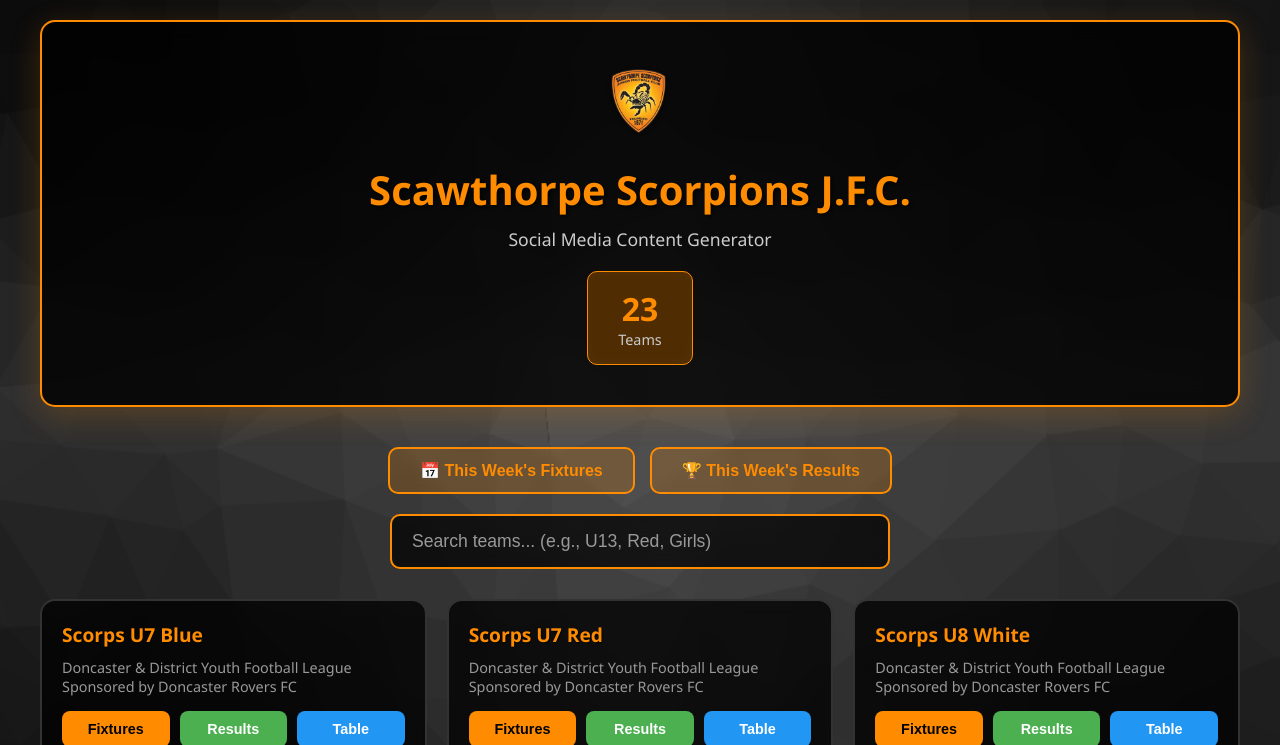
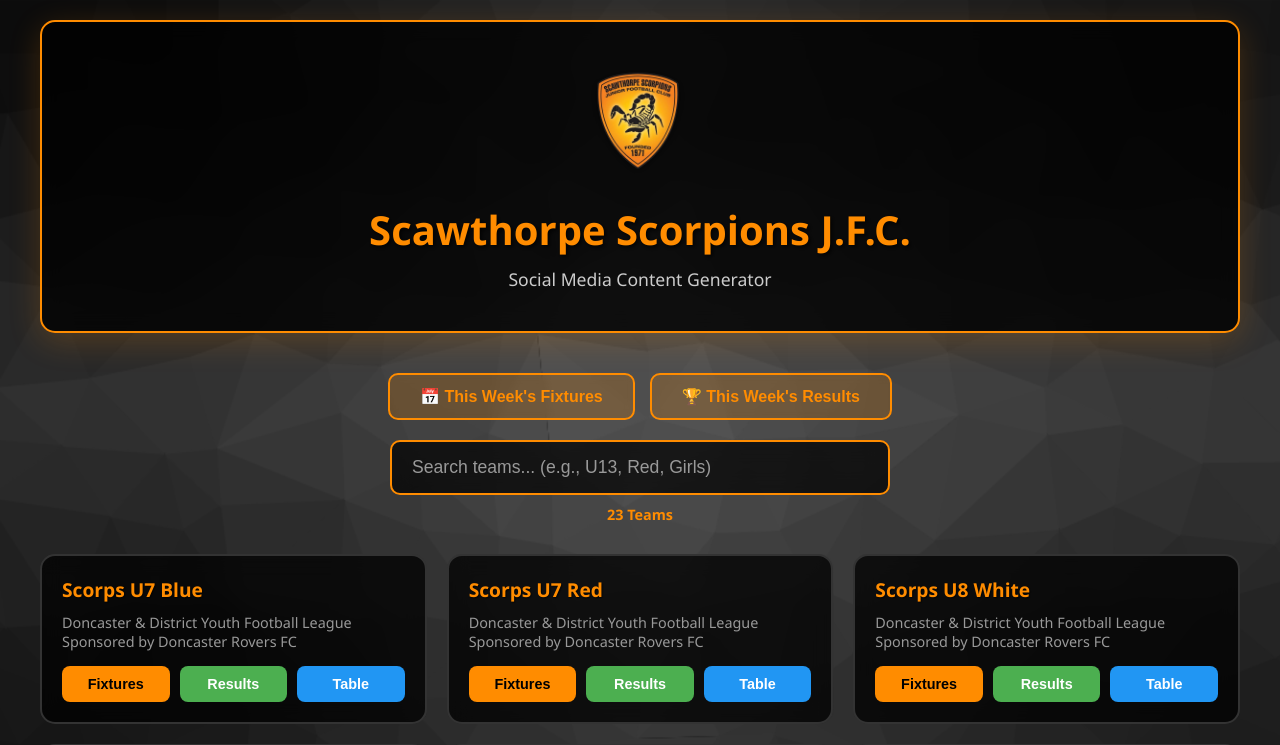
Before and after one commit to jd1977/scorps-fulltime-scraper, a Flask app: page / in a window 1280 px wide. Shown: the top 745 px of the page. Run offline with Flask 2, Linux system fonts and the light colour scheme.

Commit message:
Adjust: Larger logo and move team count
- Increased logo size from 80px to 120px
- Removed stats box from header
- Moved team count below search box
- Cleaner, more compact header design

```diff
--- a/webapp/static/css/style.css
+++ b/webapp/static/css/style.css
@@ -37,7 +37,7 @@ header {
 }
 
 .header-logo {
-    width: 80px;
+    width: 120px;
     height: auto;
     margin-bottom: 15px;
     filter: drop-shadow(0 2px 4px rgba(0, 0, 0, 0.5));
@@ -84,6 +84,13 @@ h1 {
 .search-box {
     margin-bottom: 30px;
     text-align: center;
+}
+
+.team-count {
+    margin-top: 10px;
+    color: #FF8C00;
+    font-size: 0.9em;
+    font-weight: bold;
 }
 
 .quick-actions {
--- a/webapp/templates/index.html
+++ b/webapp/templates/index.html
@@ -4,7 +4,7 @@
     <meta charset="UTF-8">
     <meta name="viewport" content="width=device-width, initial-scale=1.0">
     <title>Scawthorpe Scorpions Social Media Agent</title>
-    <link rel="stylesheet" href="{{ url_for('static', filename='css/style.css') }}?v=6">
+    <link rel="stylesheet" href="{{ url_for('static', filename='css/style.css') }}?v=7">
 </head>
 <body>
     <div class="container">
@@ -12,12 +12,6 @@
             <img src="{{ url_for('static', filename='images/scorps-logo-2.png') }}" alt="Scorpions Logo" class="header-logo">
             <h1>Scawthorpe Scorpions J.F.C.</h1>
             <p class="subtitle">Social Media Content Generator</p>
-            <div class="stats">
-                <div class="stat-box">
-                    <div class="stat-number">{{ total_teams }}</div>
-                    <div class="stat-label">Teams</div>
-                </div>
-            </div>
         </header>
 
         <div class="quick-actions">
@@ -27,6 +21,7 @@
 
         <div class="search-box">
             <input type="text" id="searchInput" class="search-input" placeholder="Search teams... (e.g., U13, Red, Girls)">
+            <p class="team-count">{{ total_teams }} Teams</p>
         </div>
 
         <div class="teams-grid" id="teamsGrid">
```
